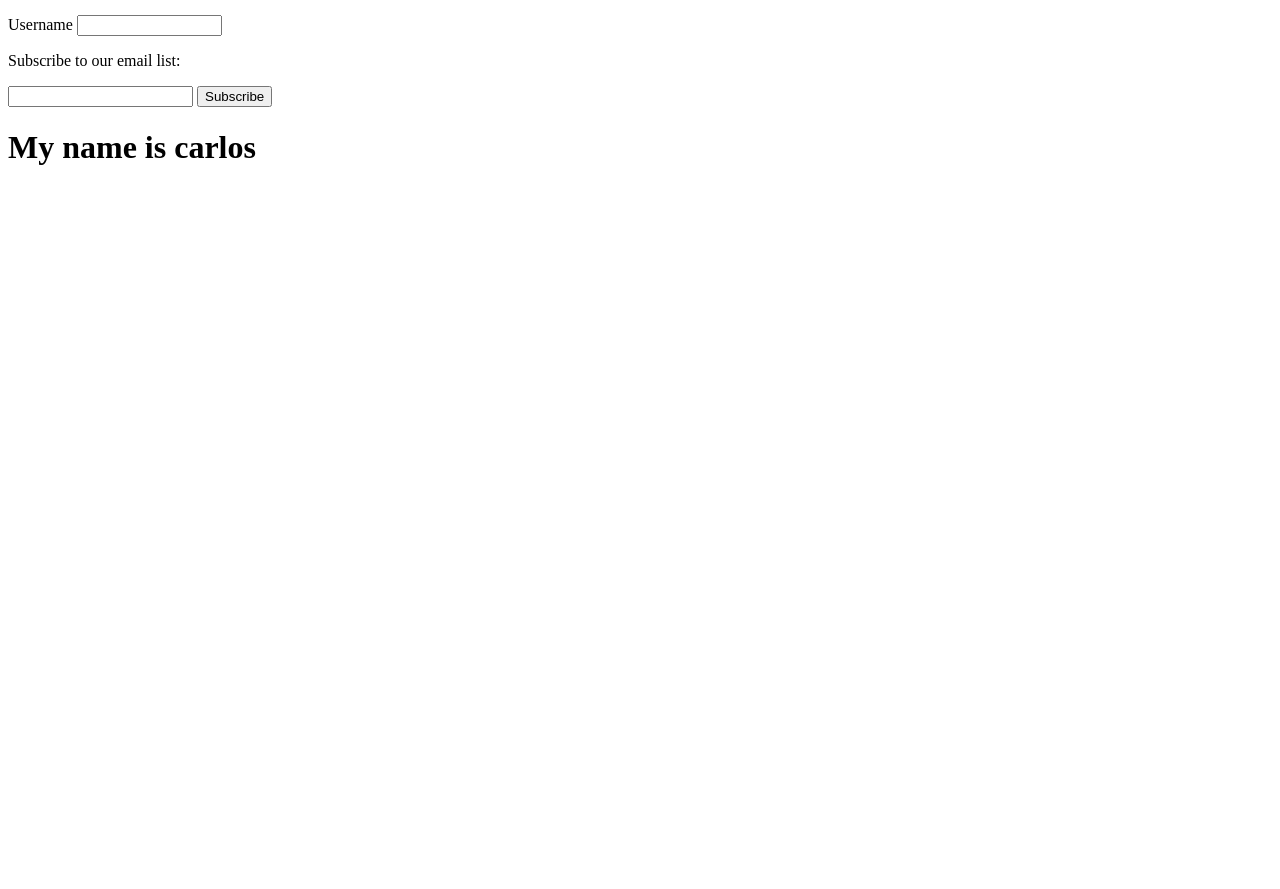
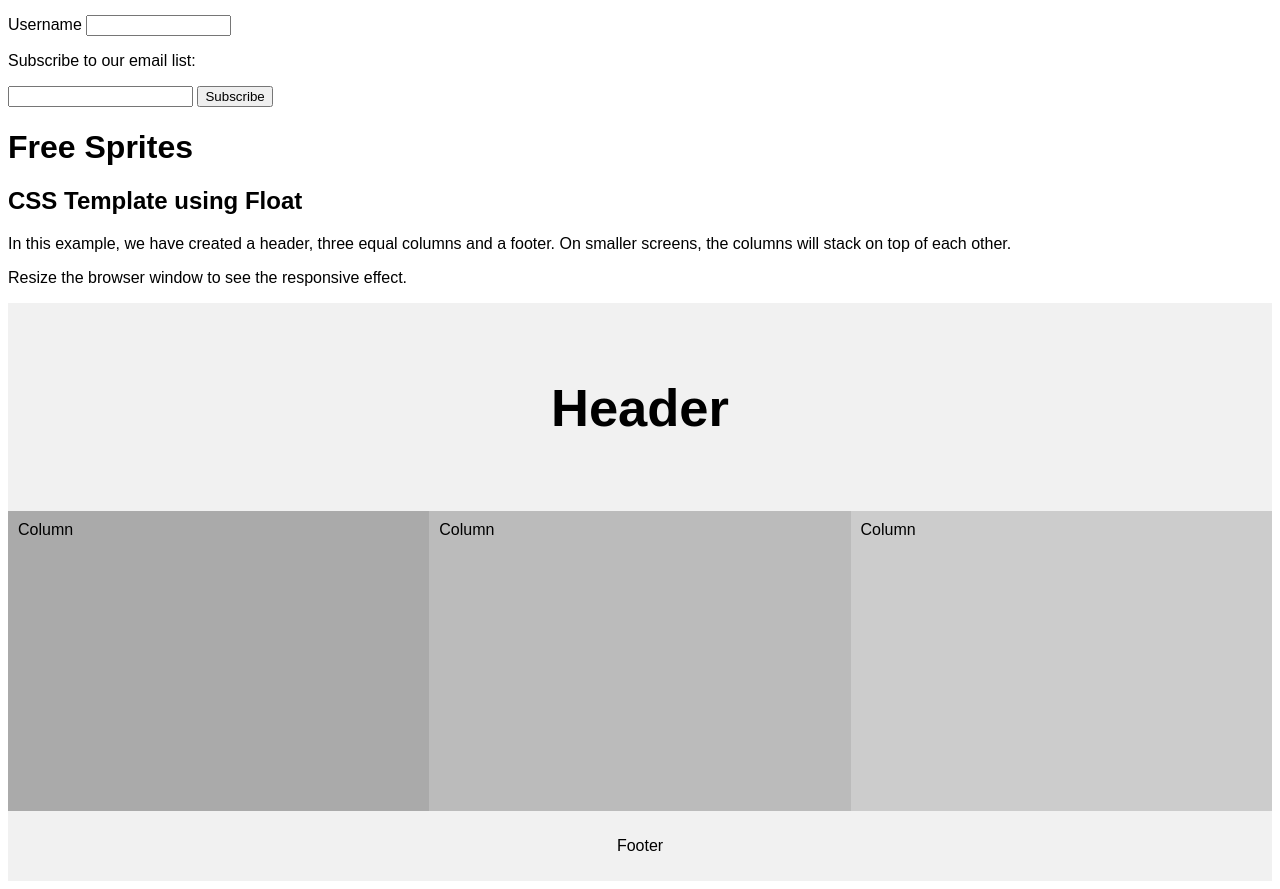
Before and after one commit to RandomEspeon709/My_Site, a FastAPI app: page / in a window 1280 px wide. Shown: the part 601-1490 px from the top of the page. Before the commit the page ends 766 px from the top, so only its background shows below. Run offline with FastAPI, Linux system fonts and the light colour scheme.

Commit message:
IT WORKED!

```diff
--- a/templates/index.html
+++ b/templates/index.html
@@ -21,5 +21,80 @@
 </form>
 
 
-<h1>{{ var }}</h1>
+<h1>Free Sprites</h1>
 </html>
+<!DOCTYPE html>
+<html lang="en">
+<head>
+<title>CSS Template</title>
+<meta charset="utf-8">
+<meta name="viewport" content="width=device-width, initial-scale=1">
+<style>
+* {
+  box-sizing: border-box;
+}
+
+body {
+  font-family: Arial, Helvetica, sans-serif;
+}
+
+/* Style the header */
+.header {
+  background-color: #f1f1f1;
+  padding: 30px;
+  text-align: center;
+  font-size: 35px;
+}
+
+/* Create three equal columns that floats next to each other */
+.column {
+  float: left;
+  width: 33.33%;
+  padding: 10px;
+  height: 300px; /* Should be removed. Only for demonstration */
+}
+
+/* Clear floats after the columns */
+.row:after {
+  content: "";
+  display: table;
+  clear: both;
+}
+
+/* Style the footer */
+.footer {
+  background-color: #f1f1f1;
+  padding: 10px;
+  text-align: center;
+}
+
+/* Responsive layout - makes the three columns stack on top of each other instead of next to each other */
+@media (max-width: 600px) {
+  .column {
+    width: 100%;
+  }
+}
+</style>
+</head>
+<body>
+
+<h2>CSS Template using Float</h2>
+<p>In this example, we have created a header, three equal columns and a footer. On smaller screens, the columns will stack on top of each other.</p>
+<p>Resize the browser window to see the responsive effect.</p>
+
+<div class="header">
+  <h2>Header</h2>
+</div>
+
+<div class="row">
+  <div class="column" style="background-color:#aaa;">Column</div>
+  <div class="column" style="background-color:#bbb;">Column</div>
+  <div class="column" style="background-color:#ccc;">Column</div>
+</div>
+
+<div class="footer">
+  <p>Footer</p>
+</div>
+
+</body>
+</html>
```
